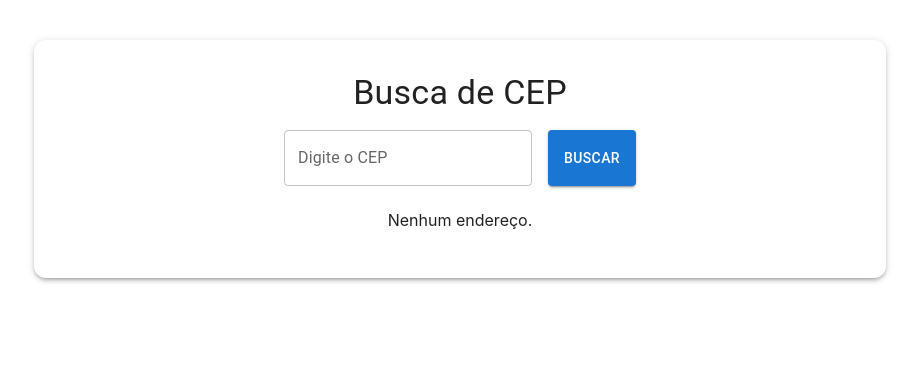
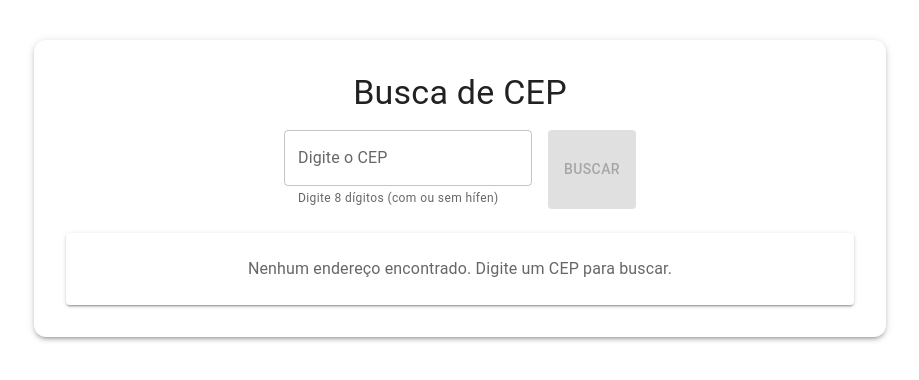
Before and after one commit to oraphateixeira/CEP, a React (Create React App) app in the folder cepapp/: page / in a window 1280 px wide. Shown: the top 380 px of the page, without its empty margins (180-1099 px from the left). Built offline with nearby package versions, Linux system fonts and the light colour scheme.

Commit message:
fix: corrigir tratamento de erros na busca de CEP

```diff
--- a/cepapp/src/App.js
+++ b/cepapp/src/App.js
@@ -1,21 +1,66 @@
-import React, { useState } from "react";
+import React, { useState, useEffect } from "react";
 import SearchBar from "./components/SearchBar";
 import AddressList from "./components/AddressList";
 import AddressDetails from "./components/AddressDetails";
-import { Container, Typography, Paper, Box, CircularProgress } from "@mui/material";
+import {
+  Container,
+  Typography,
+  Paper,
+  Box,
+  CircularProgress,
+  Alert,
+  Snackbar
+} from "@mui/material";
 
 function App() {
   const [addresses, setAddresses] = useState([]);
   const [selectedAddress, setSelectedAddress] = useState(null);
   const [loading, setLoading] = useState(false);
+  const [error, setError] = useState("");
+  const [openSnackbar, setOpenSnackbar] = useState(false);
+  const [snackbarSeverity, setSnackbarSeverity] = useState("error");
 
   const addAddress = (address) => {
-    setAddresses((prev) => [address, ...prev]);
+    // Verifica se o CEP já existe para evitar duplicatas
+    const cepExists = addresses.some(addr => addr.cep === address.cep);
+    if (!cepExists) {
+      setAddresses((prev) => [address, ...prev]);
+      // Mostra mensagem de sucesso
+      setError("CEP adicionado com sucesso!");
+      setSnackbarSeverity("success");
+      setOpenSnackbar(true);
+    } else {
+      handleError("CEP já adicionado à lista.", "warning");
+    }
   };
 
   const removeAddress = (index) => {
+    const addressToRemove = addresses[index];
     setAddresses((prev) => prev.filter((_, i) => i !== index));
+
+    // Se o endereço removido era o selecionado, fecha os detalhes
+    if (selectedAddress && selectedAddress.cep === addressToRemove.cep) {
+      setSelectedAddress(null);
+    }
   };
+
+  const handleError = (errorMessage, severity = "error") => {
+    setError(errorMessage);
+    setSnackbarSeverity(severity);
+    setOpenSnackbar(true);
+  };
+
+  const handleCloseSnackbar = () => {
+    setOpenSnackbar(false);
+    setError("");
+  };
+
+  // Fecha os detalhes quando não há endereços
+  useEffect(() => {
+    if (addresses.length === 0 && selectedAddress) {
+      setSelectedAddress(null);
+    }
+  }, [addresses, selectedAddress]);
 
   return (
     <Container maxWidth="md" sx={{ mt: 5 }}>
@@ -24,7 +69,12 @@ function App() {
           Busca de CEP
         </Typography>
 
-        <SearchBar addAddress={addAddress} setLoading={setLoading} />
+        <SearchBar
+          addAddress={addAddress}
+          loading={loading}
+          setLoading={setLoading}
+          setError={handleError}
+        />
 
         {loading && (
           <Box display="flex" justifyContent="center" my={2}>
@@ -35,6 +85,7 @@ function App() {
         <Box mt={3}>
           <AddressList
             addresses={addresses}
+            selectedAddress={selectedAddress}
             onSelect={setSelectedAddress}
             onRemove={removeAddress}
           />
@@ -43,9 +94,25 @@ function App() {
         {selectedAddress && (
           <AddressDetails
             address={selectedAddress}
+            open={!!selectedAddress}
             onClose={() => setSelectedAddress(null)}
           />
         )}
+
+        <Snackbar
+          open={openSnackbar}
+          autoHideDuration={4000}
+          onClose={handleCloseSnackbar}
+          anchorOrigin={{ vertical: 'top', horizontal: 'center' }}
+        >
+          <Alert
+            onClose={handleCloseSnackbar}
+            severity={snackbarSeverity}
+            sx={{ width: '100%' }}
+          >
+            {error}
+          </Alert>
+        </Snackbar>
       </Paper>
     </Container>
   );
--- a/cepapp/src/components/AddressList.js
+++ b/cepapp/src/components/AddressList.js
@@ -6,50 +6,103 @@ import {
   IconButton,
   Paper,
   TextField,
+  Typography,
+  Chip,
+  Box,
+  Button
 } from "@mui/material";
 import DeleteIcon from "@mui/icons-material/Delete";
+import InfoIcon from "@mui/icons-material/Info";
 
-function AddressList({ addresses, onSelect, onRemove }) {
+function AddressList({ addresses, selectedAddress, onSelect, onRemove }) {
   const [filter, setFilter] = useState("");
 
   const filtered = addresses.filter(
     (a) =>
       a.logradouro?.toLowerCase().includes(filter.toLowerCase()) ||
-      a.bairro?.toLowerCase().includes(filter.toLowerCase())
+      a.bairro?.toLowerCase().includes(filter.toLowerCase()) ||
+      a.localidade?.toLowerCase().includes(filter.toLowerCase()) ||
+      a.cep?.includes(filter)
   );
 
-  if (addresses.length === 0) return <p align="center">Nenhum endereço.</p>;
+  if (addresses.length === 0) {
+    return (
+      <Paper elevation={2} sx={{ p: 3, textAlign: 'center' }}>
+        <Typography variant="body1" color="textSecondary">
+          Nenhum endereço encontrado. Digite um CEP para buscar.
+        </Typography>
+      </Paper>
+    );
+  }
 
   return (
     <Paper elevation={2} sx={{ p: 2 }}>
       <TextField
         fullWidth
-        placeholder="Filtrar por logradouro ou bairro"
+        placeholder="Filtrar por logradouro, bairro, cidade ou CEP"
         value={filter}
         onChange={(e) => setFilter(e.target.value)}
         sx={{ mb: 2 }}
       />
+
+      {filtered.length === 0 ? (
+        <Typography variant="body2" color="textSecondary" align="center" sx={{ py: 2 }}>
+          Nenhum endereço encontrado com o filtro aplicado.
+        </Typography>
+      ) : (
         <List>
           {filtered.map((address, index) => (
             <ListItem
-            key={index}
+              key={`${address.cep}-${index}`}
               secondaryAction={
-              <IconButton edge="end" onClick={() => onRemove(index)}>
+                <IconButton
+                  edge="end"
+                  onClick={() => onRemove(addresses.findIndex(a => a.cep === address.cep))}
+                  aria-label="remover"
+                >
                   <DeleteIcon />
                 </IconButton>
               }
-            button
-            onClick={() => onSelect(address)}
+              sx={{
+                backgroundColor: selectedAddress?.cep === address.cep ? 'action.selected' : 'transparent',
+                border: selectedAddress?.cep === address.cep ? '2px solid' : 'none',
+                borderColor: selectedAddress?.cep === address.cep ? 'primary.main' : 'transparent',
+                borderRadius: 1,
+                mb: 1
+              }}
             >
               <ListItemText
-              primary={`${address.logradouro || "Sem logradouro"}, ${
-                address.bairro
-              }`}
-              secondary={`${address.localidade}/${address.uf}`}
+                primary={
+                  <Box display="flex" alignItems="center" gap={1}>
+                    {address.logradouro
+                      ? `${address.logradouro}, ${address.bairro}`
+                      : `Endereço não especificado - ${address.bairro || 'Bairro não informado'}`
+                    }
+                    {selectedAddress?.cep === address.cep && (
+                      <Chip
+                        icon={<InfoIcon />}
+                        label="Selecionado"
+                        size="small"
+                        color="primary"
+                        variant="outlined"
                       />
+                    )}
+                  </Box>
+                }
+                secondary={`${address.localidade}/${address.uf} - CEP: ${address.cep}`}
+              />
+              <Button
+                variant="outlined"
+                size="small"
+                onClick={() => onSelect(address)}
+                sx={{ ml: 2 }}
+              >
+                {selectedAddress?.cep === address.cep ? 'Fechar' : 'Detalhes'}
+              </Button>
             </ListItem>
           ))}
         </List>
+      )}
     </Paper>
   );
 }
--- a/cepapp/src/components/SearchBar.js
+++ b/cepapp/src/components/SearchBar.js
@@ -1,28 +1,81 @@
 import React, { useState } from "react";
-import { Box, TextField, Button } from "@mui/material";
+import { TextField, Button, Box } from "@mui/material";
 
-function SearchBar({ addAddress, setLoading }) {
+function SearchBar({ addAddress, loading, setLoading, setError }) {
   const [cep, setCep] = useState("");
 
   const handleSearch = async () => {
     const cleanCep = (cep || "").replace(/\D/g, "");
+
     if (cleanCep.length !== 8) {
-      alert("Informe um CEP válido (8 dígitos).");
+      setError("Informe um CEP válido (8 dígitos).");
       return;
     }
 
     setLoading(true);
+    setError(""); // Limpa erros anteriores
+
     try {
-      const res = await fetch(`https://viacep.com.br/ws/${cleanCep}/json/`);
-      if (!res.ok) throw new Error("Erro na API");
-      const data = await res.json();
-      if (data.erro) throw new Error("CEP não encontrado");
-      addAddress(data);
+      const response = await fetch(`https://viacep.com.br/ws/${cleanCep}/json/`);
+
+      // Verifica se a resposta foi bem-sucedida
+      if (!response.ok) {
+        throw new Error(`Erro HTTP! status: ${response.status}`);
+      }
+
+      const data = await response.json();
+
+      // Verifica se a API retornou erro (CEP não encontrado)
+      if (data.erro) {
+        throw new Error("CEP não encontrado");
+      }
+
+      // Formata o CEP para exibição consistente
+      const formattedData = {
+        ...data,
+        cep: data.cep || cleanCep
+      };
+
+      addAddress(formattedData);
+      setCep(""); // Limpa o campo após busca bem-sucedida
+
     } catch (err) {
-      alert(err.message);
+      console.error("Erro na requisição:", err);
+
+      // Mensagens de erro específicas
+      if (err.message === "CEP não encontrado") {
+        setError("CEP não encontrado. Verifique o número digitado.");
+      } else if (err.message.includes("HTTP")) {
+        setError("Erro ao acessar o serviço. Tente novamente.");
+      } else {
+        setError("Erro ao buscar CEP. Verifique sua conexão.");
+      }
     } finally {
       setLoading(false);
     }
+  };
+
+  const handleKeyPress = (e) => {
+    if (e.key === 'Enter') {
+      handleSearch();
+    }
+  };
+
+  const formatCep = (value) => {
+    // Remove tudo que não é dígito
+    const cleanValue = value.replace(/\D/g, '');
+
+    // Aplica a máscara de CEP: 00000-000
+    if (cleanValue.length <= 5) {
+      return cleanValue;
+    } else {
+      return `${cleanValue.slice(0, 5)}-${cleanValue.slice(5, 8)}`;
+    }
+  };
+
+  const handleCepChange = (e) => {
+    const formattedCep = formatCep(e.target.value);
+    setCep(formattedCep);
   };
 
   return (
@@ -31,10 +84,22 @@ function SearchBar({ addAddress, setLoading }) {
         label="Digite o CEP"
         variant="outlined"
         value={cep}
-        onChange={(e) => setCep(e.target.value)}
+        onChange={handleCepChange}
+        onKeyPress={handleKeyPress}
+        placeholder="Ex.: 01001-000"
+        inputProps={{
+          maxLength: 9
+        }}
+        helperText="Digite 8 dígitos (com ou sem hífen)"
+        error={cep.length > 0 && cep.replace(/\D/g, '').length !== 8}
       />
-      <Button variant="contained" color="primary" onClick={handleSearch}>
-        Buscar
+      <Button
+        variant="contained"
+        color="primary"
+        onClick={handleSearch}
+        disabled={loading || cep.replace(/\D/g, '').length !== 8}
+      >
+        {loading ? 'Buscando...' : 'Buscar'}
       </Button>
     </Box>
   );
```
Also changed, not shown: cepapp/src/components/AddressDetails.js (+39 -11 lines), cepapp/src/components/Pagination.js (added, +21 -0 lines), 1 other file (tests, documents, lock files or other folders). Lines whose indentation alone changed are shown as unchanged.
